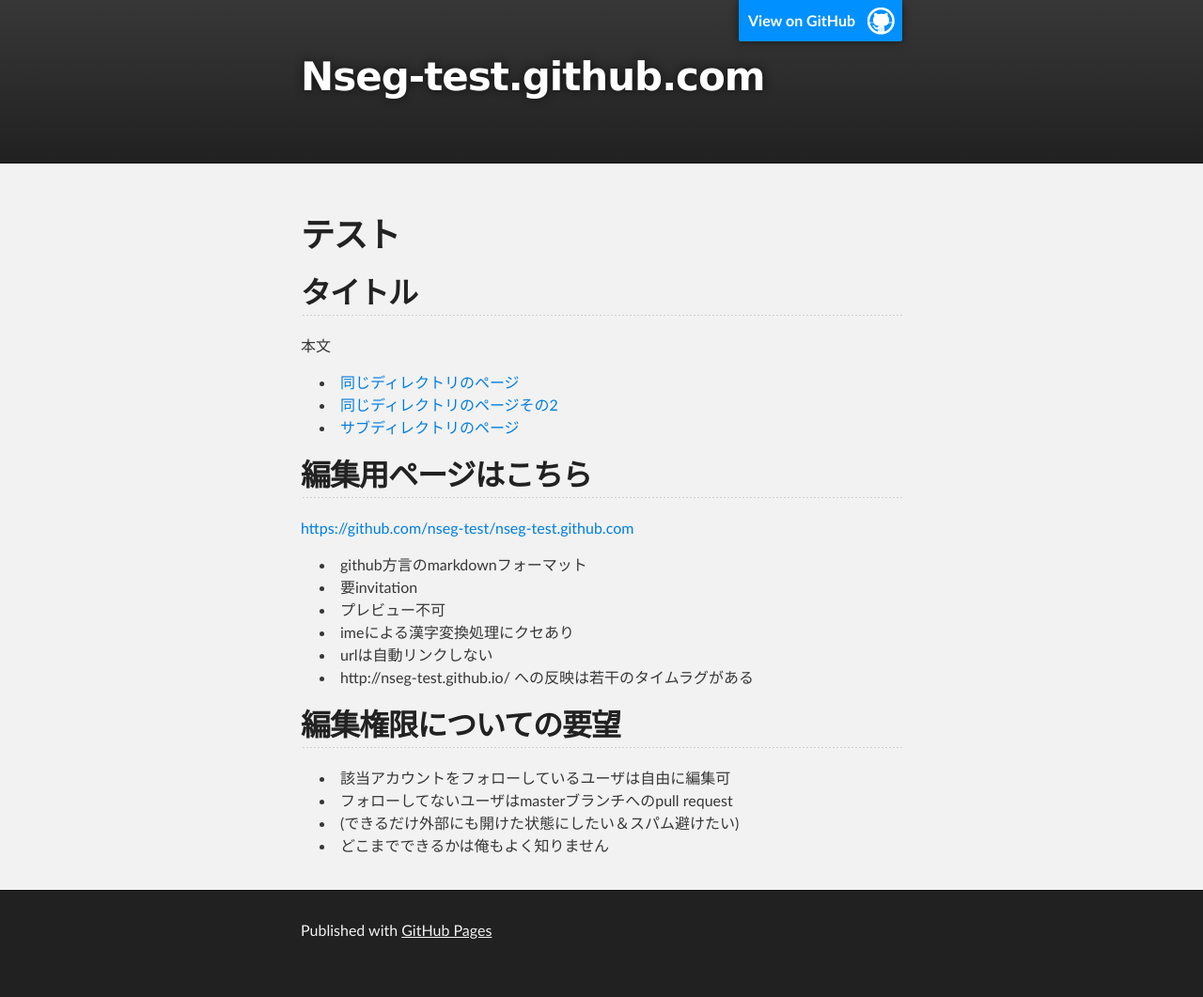
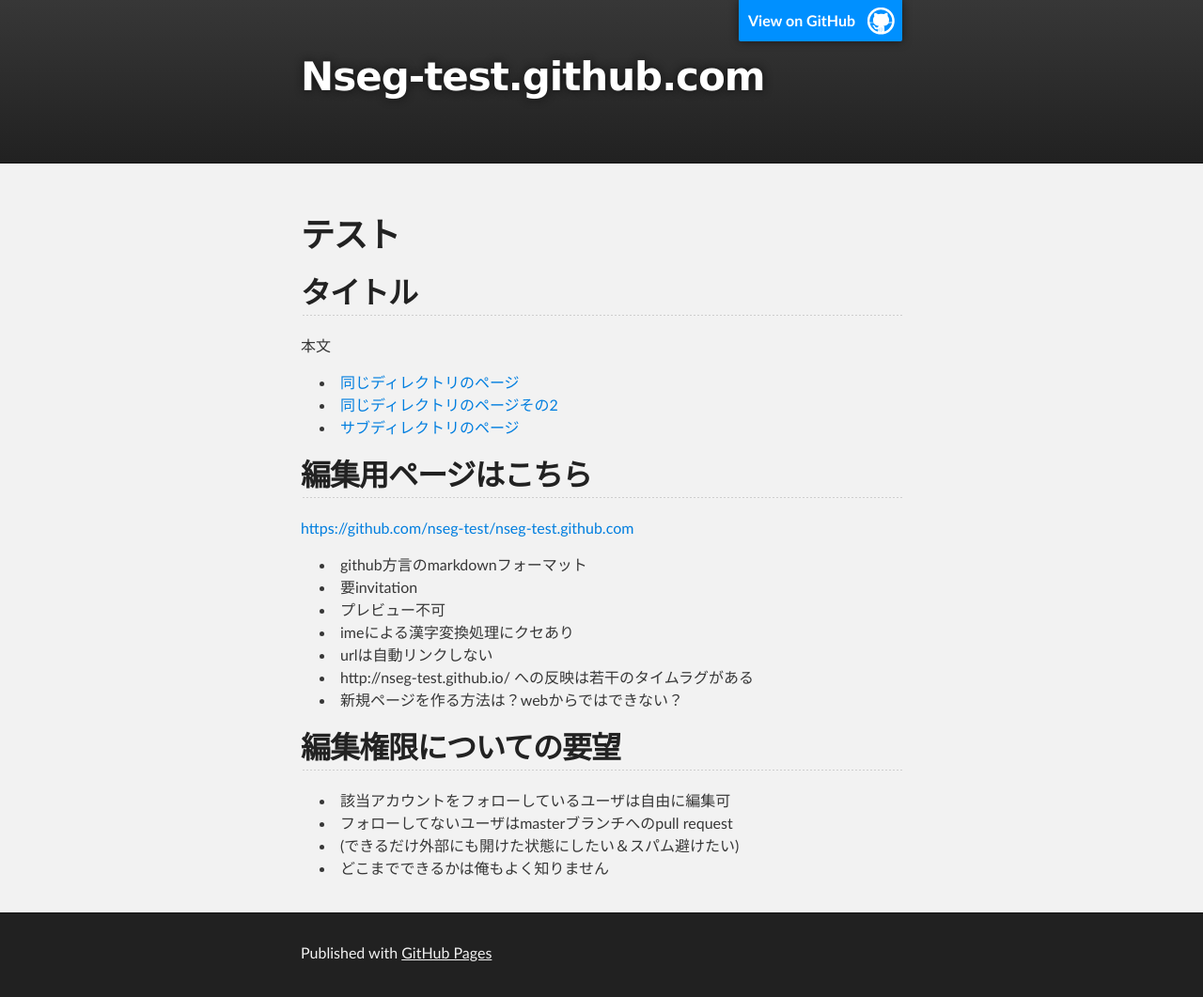
Before and after one commit to usualoma/nseg-test.github.com, a Jekyll site: the page built from index.md, in a window 1280 px wide. Shown: the whole page at 94% size. Built offline with Jekyll 4.4.1, drawn with Linux system fonts in a browser that asks for light colours; before the commit the page ends 1037 px from its top, so only the background shows below that.

Commit message:
Update index.md

```diff
--- a/index.md
+++ b/index.md
@@ -26,6 +26,7 @@ title: Blogging Like a Hacker
 * imeによる漢字変換処理にクセあり
 * urlは自動リンクしない
 * http://nseg-test.github.io/ への反映は若干のタイムラグがある
+* 新規ページを作る方法は？webからではできない？
 
 編集権限についての要望
 ----------------------
```
